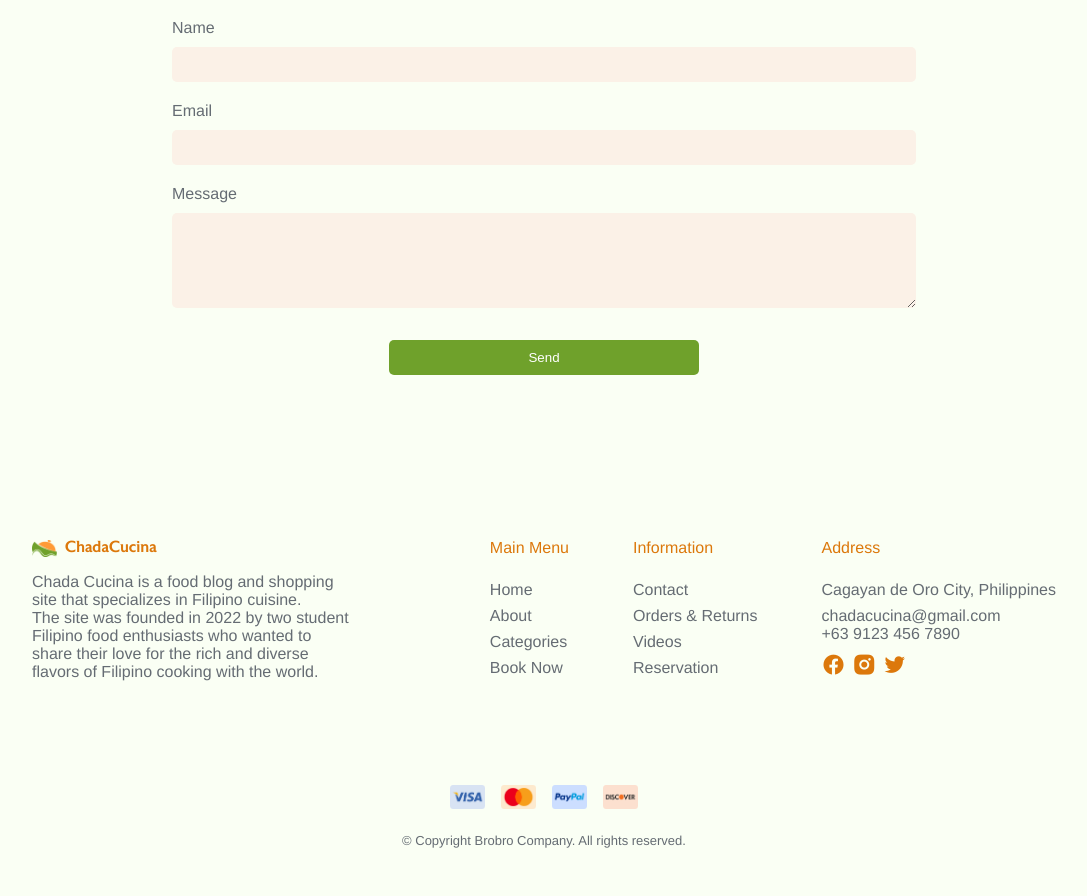
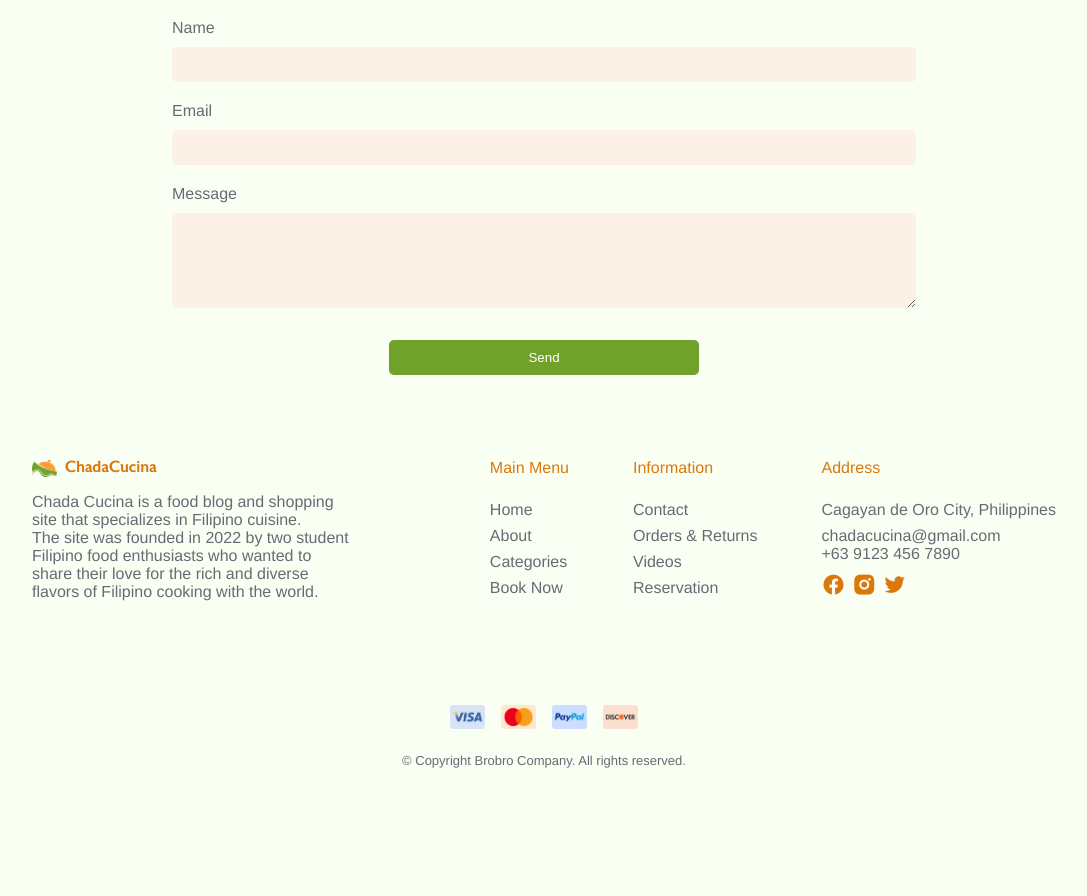
Before and after one commit to yuljhonjaranilla/ChadaCucinaNew-master, a PHP site: page /about.html in a window 1280 px wide. Shown: the part 2224-3120 px from the top of the page, without its empty margins (96-1183 px from the left). After the commit the page ends 2992 px from the top, so only its background shows below. Run offline with PHP 8.4, Linux system fonts and the light colour scheme; some libraries are stand-ins or nearby versions.

Commit message:
FINAL HOME CSS - June 27

```diff
--- a/css/home.css
+++ b/css/home.css
@@ -800,7 +800,7 @@ body.dark-theme{
 /* Newsletter */
 
 .newsletter-section{
-    height: 25vh;
+    height: 40vh;
     width: 100%;
     margin-top: 5rem;
 }
@@ -1250,7 +1250,7 @@ body.dark-theme{
     }
 
     .footer{
-        padding-block: 8rem 3rem;
+        padding-block: 3rem 3rem;
     }
 
     .footer-container{
```
